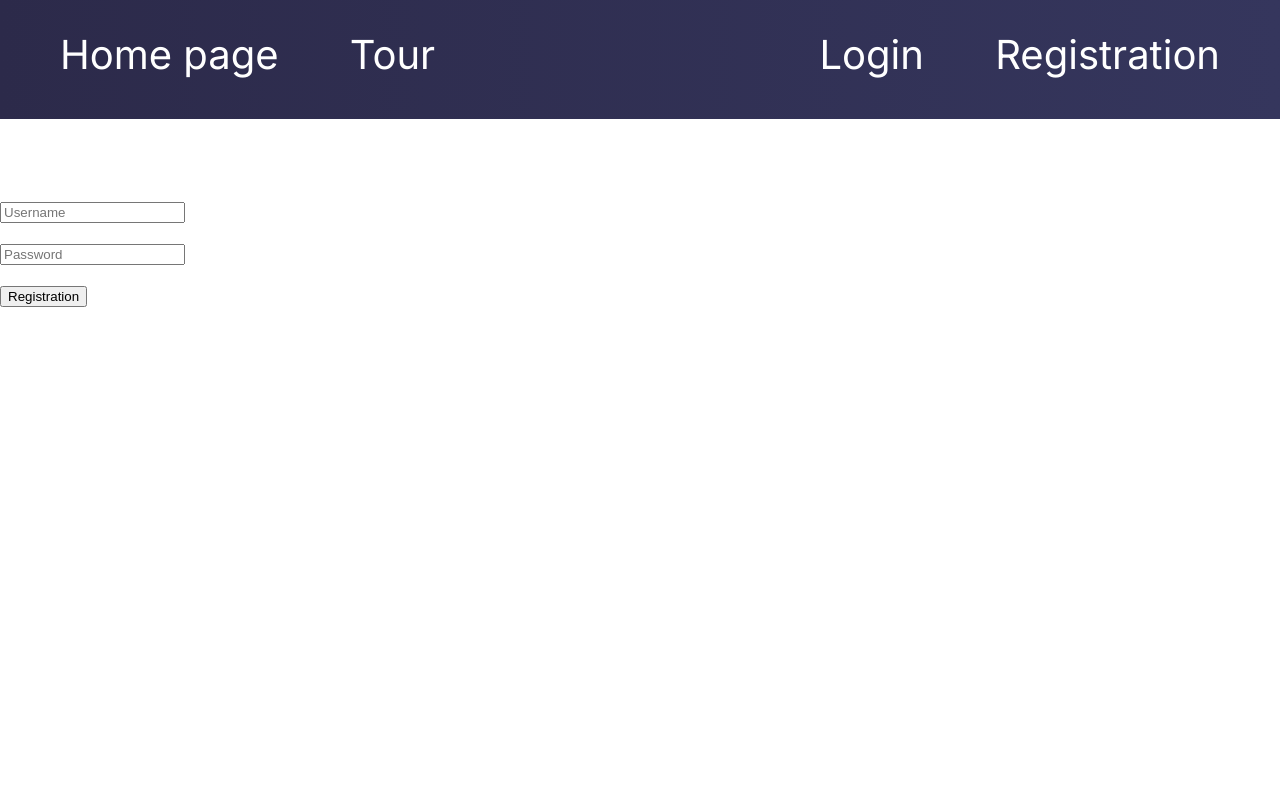
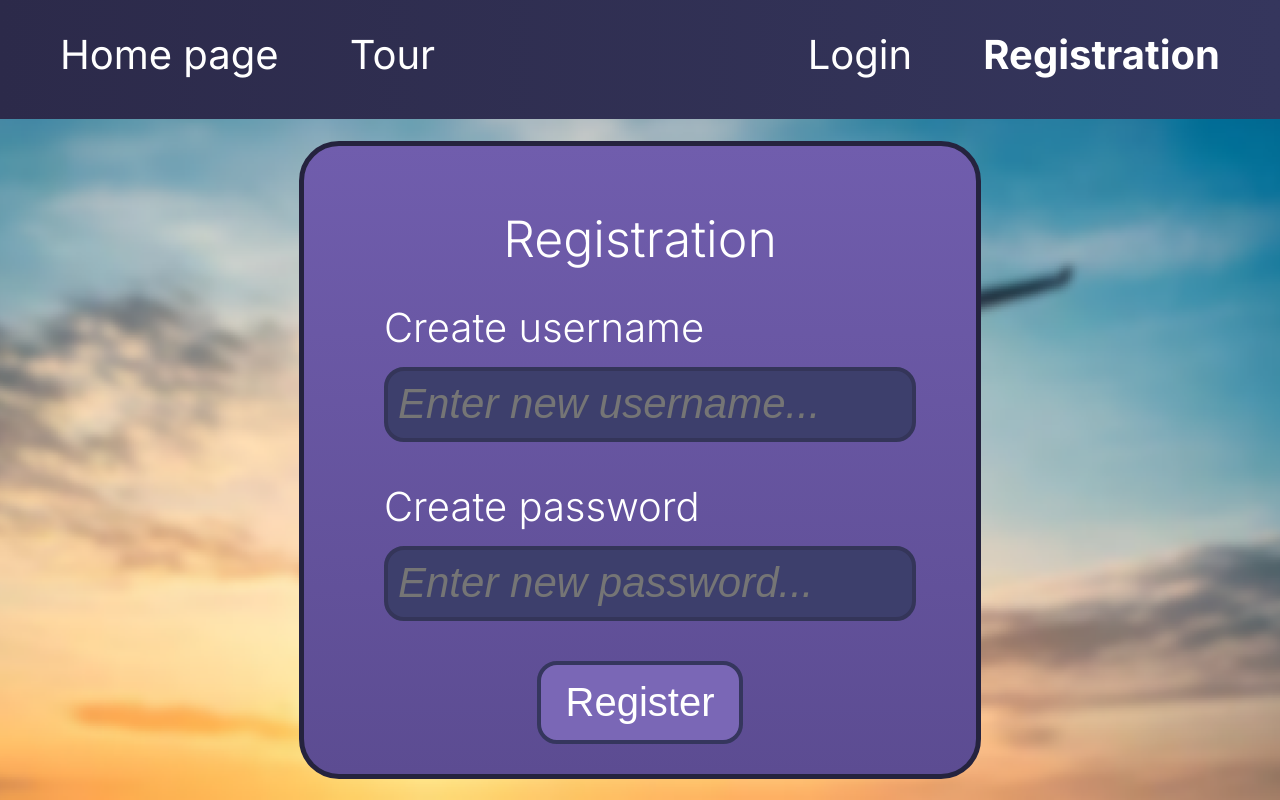
Before and after one commit to Ageev-Danilo/Flask-Figma-Project, a Python web app: template user/templates/registration.html in a window 1280 px wide. Run offline with Jinja, Linux system fonts and the light colour scheme; the template is opened without the code that fills it, so the values that code supplies are empty.

Commit message:
Merge with Danilo branch

```diff
--- a/home/templates/home.html
+++ b/home/templates/home.html
@@ -19,15 +19,15 @@ Home page
         </div>
         <div class = 'feedback-form1'>
             <div class = 'enter-name'>
-                <p>Enter your name:</p>
+                <p class = "input-desc">Enter your name:</p>
                 <label><input type="text" name = "client_name"></label>
             </div>
             <div class = 'enter-email'>
-                <p>Enter your email:</p>
+                <p class = "input-desc">Enter your email:</p>
                 <label><input type="text" name = "client_email" ></label>
             </div>
             <div class = 'enter-feedback'>
-            <p>Enter your feedback:</p>
+            <p class = "input-desc">Enter your feedback:</p>
             <label><textarea name="client_review" id=""></textarea></label>
             </div>
         </div>
--- a/home/views.py
+++ b/home/views.py
@@ -31,5 +31,5 @@ def render_home_page():
 
                     Пошта для зворотнього звʼязку з клієнтом {client_email}."""
                 )
-            #mail.send(message = send_message)
+            mail.send(message = send_message)
     return flask.render_template(template_name_or_list = "home.html")
--- a/main/mail_config.py
+++ b/main/mail_config.py
@@ -1,7 +1,7 @@
 from .settings import project
 import flask, flask_mail
 
-ADMINISTRATION_ADRESS = "termaks200@gmail.com"
+ADMINISTRATION_ADRESS = "termaks2000@gmail.com"
 ADMINISTRATION_PASSWORD = "gdpb jxyr xkjk plfd"
 USER_ADRESS = "m.tereshonok2010@gmail.com"
 
--- a/main/templates/base.html
+++ b/main/templates/base.html
@@ -29,13 +29,14 @@
 
                 {% else %}
                     <div class = 'login-links'>
-                        <a href="/login/" id="login">Login</a>
-                        <a href="/registration/"id = 'registration'>Registration</a>
+                        <a href="/user/login/" id="login">Login</a>
+                        <a href="/user/registration/"id = 'registration'>Registration</a>
                     </div>
                 {% endif %}
 
         </header>
-
-        {% block content %} {% endblock %}
+        <main>
+            {% block content %} {% endblock %}
+        </main>
     </body>
 </html>
--- /dev/null
+++ b/static/user/css/registration.css
@@ -0,0 +1,140 @@
+/* body{
+    transform: none;
+} */
+
+.bg-image{
+    position: fixed;
+    left: 0px;
+    top: 0px;
+    width: 100%;
+    height: 100%;
+    z-index: -1;
+}
+
+main{
+    display: flex;
+    height: calc(100% - 119px);
+    width: 100%;
+    justify-content: center;
+    align-items: center;
+}
+
+.reg-form{
+    display: flex;
+    flex-direction: column;
+    align-items: center;
+    justify-content: center;
+    padding: 30px 80px;
+    border: 5px solid #25233E;
+    border-radius: 40px;
+    background: linear-gradient(to bottom, #705DAD, #5C4C92);
+}
+
+.head-title{
+    font-size: 50px;
+    font-weight: 300;
+}
+
+.input-block{
+    display: flex;
+    width: 512px;
+    flex-direction: column;
+}
+
+.input-desc{
+    font-size: 40px;
+    font-weight: 300;
+    margin: 0px 0px 15px 0px;
+}
+
+.reg-input{
+    width: 100%;
+    height: 65px;
+    background-color: #3D3F6C;
+    border: 4px solid #343559;
+    border-radius: 20px;
+    font-size: 42px;
+    color: white;
+    font-weight: 400;
+    transition: 0.1s;
+    padding-left: 10px;
+}
+
+.reg-input:focus{
+    transition: 0.1s;
+    outline: none;
+    background-color: #33345B;
+    border-color: #2C2D4D;
+}
+
+.reg-input::placeholder{
+    font-style: italic;
+}
+
+.reg-input:focus::placeholder{
+    color: #33345B;
+    transition: 0.1s;
+}
+
+.reg-button{
+    font-size: 40px;
+    font-weight: 300;
+    padding: 15px 25px;
+    border-radius: 20px;
+    border: 4px solid #35365D;
+    background-color: #7A67B6;
+    color: white;
+}
+
+.reg-button:hover{
+    background-color: #8C77CF;
+}
+
+
+.dimmer{
+    display: flex;
+    position: fixed;
+    left: 0px;
+    top: 0px;
+    width: 100%;
+    height: 100%;
+    justify-content: center;
+    align-items: center;
+    background-color: rgba(0, 0, 0, 0.7);
+}
+
+.modal{
+    display: flex;
+    background: linear-gradient(to bottom, #705DAD, #5C4C92);
+    border-radius: 40px;
+    border: 5px solid #25233E;
+    justify-content: center;
+    align-items: center;
+    padding: 30px 80px;
+    border: 5px solid #35365D;
+    flex-direction: column;
+}
+
+.success-text{
+    color: white;
+    font-weight: 300;
+    font-size: 40px;
+}
+
+.success-button{
+    color: white;
+    font-weight: 300;
+    font-size: 40px;
+    background-color: #7A67B6;
+    border: 4px solid #35365D;
+    border-radius: 20px;
+    padding: 15px 25px;
+}
+
+.success-button:hover{
+    background-color: #957FDB;
+}
+
+#registration{
+    font-weight: 700;
+}
--- a/tour/templates/tour.html
+++ b/tour/templates/tour.html
@@ -14,9 +14,9 @@
             <img src="{{ url_for('static', filename = 'tour/img/' +  tour.id | string  + '.png') }}" alt="" class = 'img-tour'>
             <div class = 'block'>
 
-                <h2><a href="/tour_one/tour_id={{ tour.id }}" class="link">{{ tour.title }}</a></h2>
-                <p>{{ tour.date }}</p>
-                <p>{{ tour.country }}</p>
+                <a href="/tour_one/tour_id={{ tour.id }}" class="link">{{ tour.title }}</a>
+                <p class = "tour-desc">Date: {{ tour.date }}</p>
+                <p class = "tour-desc">Country: {{ tour.country }}</p>
             </div>
 
         </div>
--- a/user/templates/registration.html
+++ b/user/templates/registration.html
@@ -2,17 +2,37 @@
 
 {% block title %} Registration Page {% endblock %}
 
+{% block links %}
+    <link rel="stylesheet" href="{{ url_for('static', filename = 'user/css/registration.css') }}">
+{% endblock %}
+
 {% block content %}
 
-    <h1>Registration page</h1>
+    <img src="{{ url_for('static', filename = 'user/images/bg.png') }}" class = "bg-image">
 
-    <form method = "post">
+    {% if send is defined %}
+        <div class = "dimmer">
+            <div class = "modal">
+                <img src="{{ url_for('static', filename = 'user/images/success.png') }}" class = "success-image">
+                <p class = "success-text">You successfully registered</p>
+                <a href = "/user/login" class = "success-button">Go to Authorization</a>
+            </div>
+        </div>
+    {% else %}
+        <form method = "post" class = "reg-form">
+            <h1 class = "head-title">Registration</h1>
+            <div class = "input-block">
+                <p class = "input-desc">Create username</p>
+                <input type="text" name="username"  class = "reg-input" placeholder = "Enter new username..." required><br><br>
+            </div>
+            <div class = "input-block">
+                <p class = "input-desc">Create password</p>
+                <input type="password" name="password" class = "reg-input" placeholder = "Enter new password..." required><br><br>
+            </div>
+            <button class = "reg-button">Register</button>
 
-        <input type="text" name="username" placeholder = "Username" required><br><br>
-        <input type="password" name="password" placeholder = "Password" required><br><br>
-        <button>Registration</button>
-
-    </form>
+        </form>
+    {% endif %}
 
 
 {% endblock %}
--- a/user/views.py
+++ b/user/views.py
@@ -21,7 +21,7 @@ def show_login_page():
             if user.username == username and user.password == password:
                 flask_login.login_user(user = user)
                 return flask.redirect("/")
-        return flask.render_template(template_name_or_list = "login.html", add_text = "Username or password is incorrect!")
+        return flask.render_template(template_name_or_list = "login.html", incorrect = True)
     return flask.render_template(template_name_or_list = "login.html")
 
 def show_reg_page():
@@ -32,7 +32,8 @@ def show_reg_page():
         user = User(username = username, password = password)
         data_base.session.add(user)
         data_base.session.commit()
-        return flask.redirect("/login/")
+        return flask.render_template(template_name_or_list = "registration.html", send = True)
+
 
 
     return flask.render_template(template_name_or_list = "registration.html")
```
Also changed, not shown: main/urls.py (+7 -7 lines), static/home/css/style.css (+39 -1 lines), static/tour/css/tour_style.css (+11 -1 lines), static/tour/css/view_style.css (+11 -3 lines), static/user/css/login.css (added, +107 -0 lines), tour/templates/view_tour.html (+5 -5 lines), user/app.py (+5 -3 lines), user/templates/login.html (+19 -8 lines), instance/data.db, static/user/images/bg.png (added), static/user/images/success.png (added).
